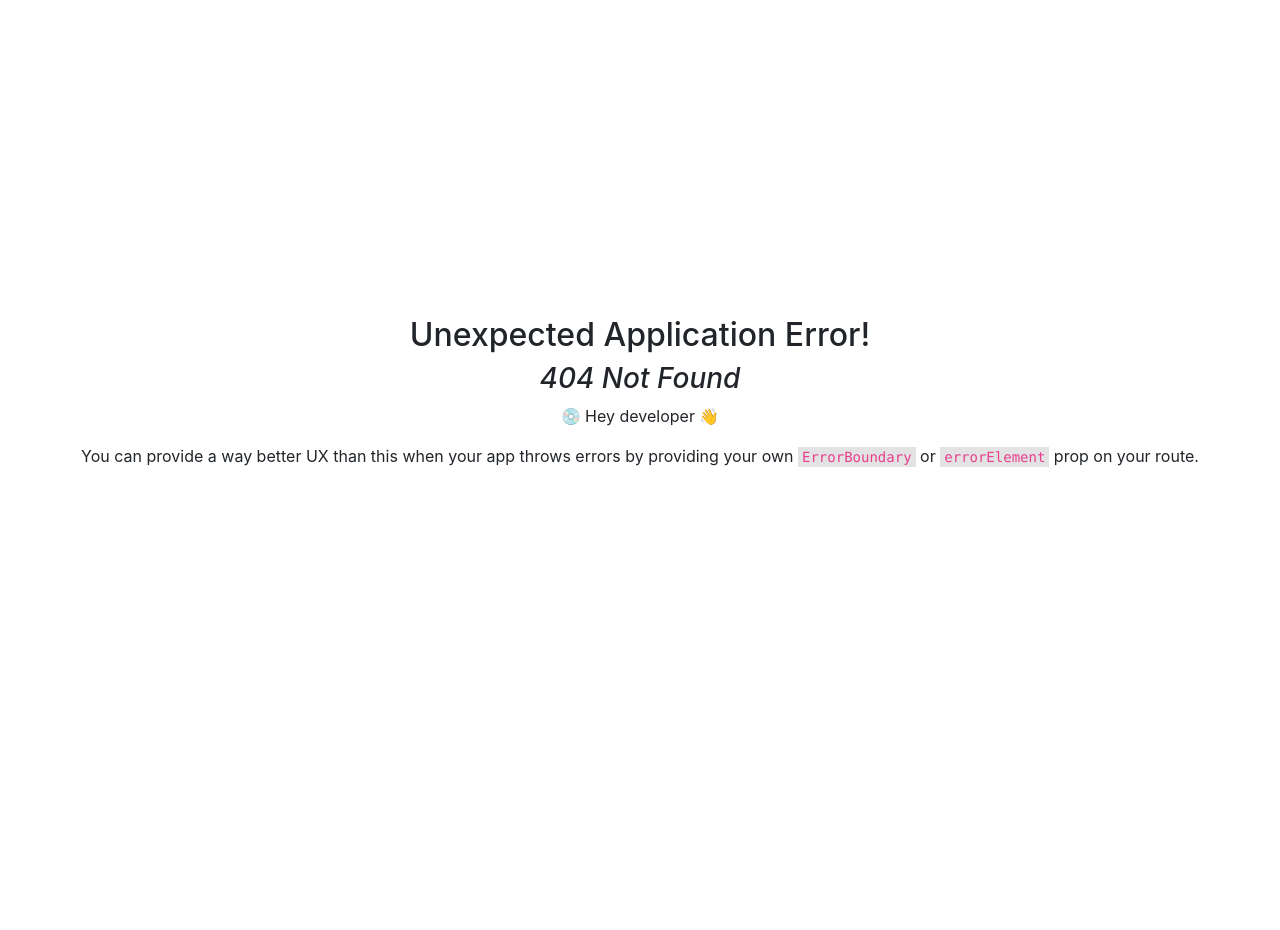
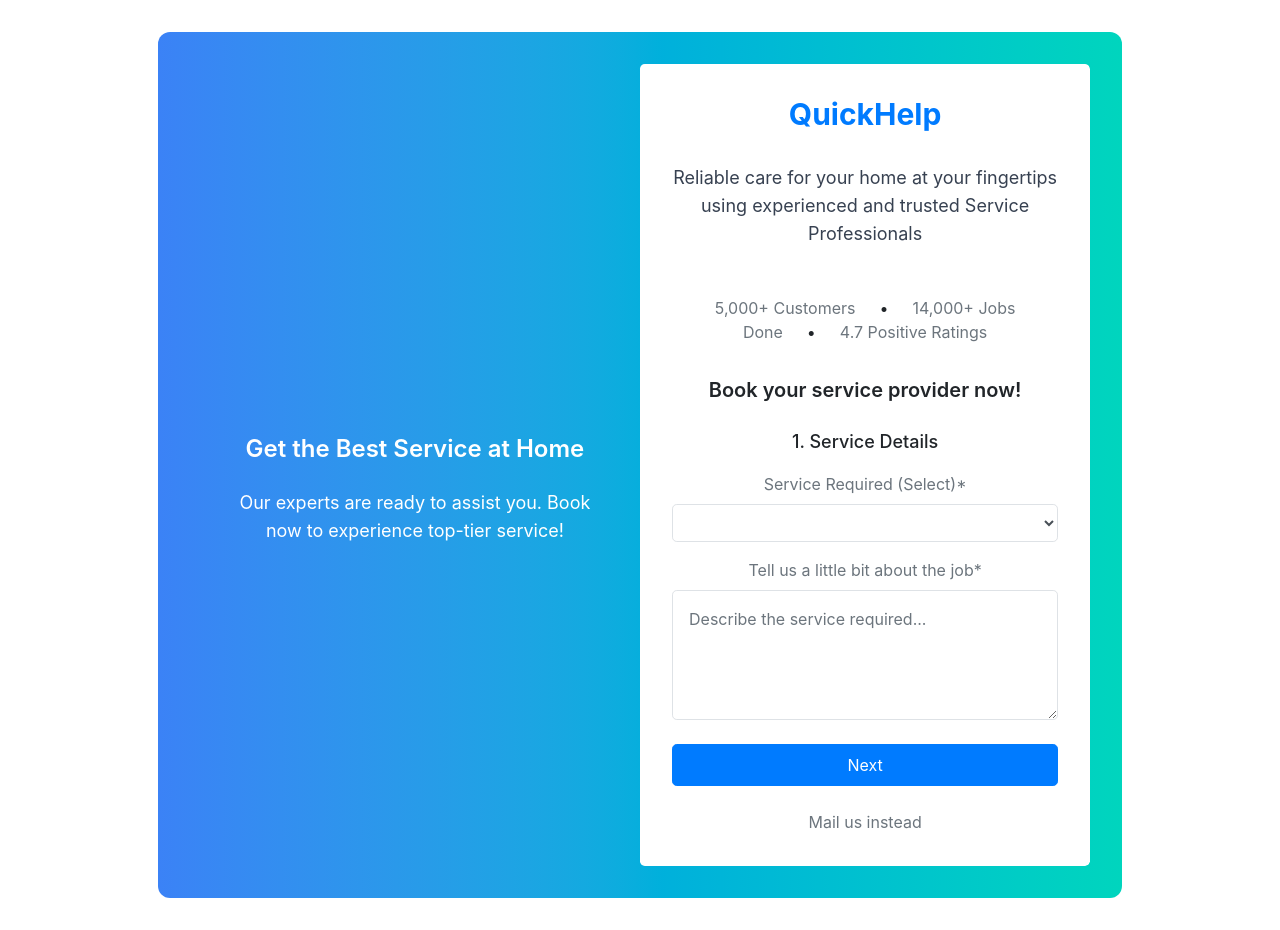
Before and after one commit to ff786/Track-Tidy-Application--FE, a React (Vite) app: page /Services in a window 1280 px wide. Before the commit this address had no page. Before the commit the page ends 800 px from the top, so only its background shows below. Built offline with nearby package versions, Linux system fonts and the light colour scheme.

Commit message:
Tailwind CSS Config

```diff
--- a/src/App.jsx
+++ b/src/App.jsx
@@ -2,6 +2,7 @@ import React, { useState } from 'react'
 import './App.css'
 
 import Login from './Components/HomeIndexLogin/IndexLogin.jsx'
+import UserServices from './Components/TrackServicesHome/UserServices.jsx'
 
 import {
     createBrowserRouter,
@@ -12,6 +13,10 @@ const router = createBrowserRouter([
     {
         path: '/',
         element: <div> <Login /> </div>
+    },
+    {
+        path: '/Services',
+        element: <div> <UserServices /> </div>
     },
 ])
 
--- /dev/null
+++ b/src/Components/TrackServicesHome/UserServiceInput.jsx
@@ -0,0 +1,79 @@
+import React from 'react';
+import ServiceLady from './../../assets/ServiceLady.png';
+
+const ServiceInput = () => {
+  return (
+    <div className="bg-gradient-to-r from-blue-500 to-teal-400 p-8 rounded-xl overflow-hidden">
+      <div className="flex flex-col lg:flex-row items-center justify-between rounded-lg overflow-hidden">
+
+        {/* Left side (Image Section with Overlay) */}
+        <div
+          className="relative w-full lg:w-1/2 h-full bg-cover bg-center"
+          style={{ backgroundImage: `url(${ServiceLady})` }} // Correct image path
+        >
+          <div className="absolute inset-0 bg-black opacity-40 rounded-lg"></div>
+          <div className="absolute inset-0 flex flex-col justify-center items-center text-white p-8">
+            <h2 className="text-2xl font-semibold text-center mb-4">Get the Best Service at Home</h2>
+            <p className="text-lg text-center">
+              Our experts are ready to assist you. Book now to experience top-tier service!
+            </p>
+          </div>
+        </div>
+
+        {/* Right side (Form Section) */}
+        <div className="bg-white p-8 rounded-lg w-full lg:w-1/2 flex flex-col justify-center">
+          <h1 className="text-3xl font-bold text-center text-primary mb-4">QuickHelp</h1>
+          <p className="text-lg text-center mt-2 mb-6 text-gray-700">
+            Reliable care for your home at your fingertips using experienced and trusted Service Professionals
+          </p>
+          <div className="text-center mt-6">
+            <span className="text-muted">5,000+ Customers</span>
+            <span className="mx-4">•</span>
+            <span className="text-muted">14,000+ Jobs Done</span>
+            <span className="mx-4">•</span>
+            <span className="text-muted">4.7 Positive Ratings</span>
+          </div>
+
+          <div className="mt-8 space-y-6">
+            <h2 className="text-xl font-semibold text-center mb-4">Book your service provider now!</h2>
+
+            <div className="space-y-4">
+              <h3 className="text-lg font-medium">1. Service Details</h3>
+              <div className="form-group">
+                <label className="text-muted mb-2 block">Service Required (Select)*</label>
+                <select className="form-control block w-full border border-gray-300 rounded-lg p-3 bg-gray-50">
+                  <option value="">Select...</option>
+                  <option value="plumbing">Plumbing</option>
+                  <option value="cleaning">Cleaning</option>
+                  <option value="electrician">Electrician</option>
+                </select>
+              </div>
+
+              <div className="form-group">
+                <label className="text-muted mb-2 block">Tell us a little bit about the job*</label>
+                <textarea
+                  className="form-control block w-full border border-gray-300 rounded-lg p-3 bg-gray-50"
+                  rows="4"
+                  required
+                  placeholder="Describe the service required..."
+                ></textarea>
+              </div>
+            </div>
+
+            <div className="text-center mt-6">
+              <button className="btn btn-primary w-full py-2 rounded-lg hover:bg-primary-dark transition duration-200">
+                Next
+              </button>
+            </div>
+
+            <div className="mt-4 text-center">
+              <span className="text-muted">Mail us instead</span>
+            </div>
+          </div>
+        </div>
+      </div>
+    </div>
+  );
+};
+
+export default ServiceInput;
--- /dev/null
+++ b/src/Components/TrackServicesHome/UserServices.jsx
@@ -0,0 +1,14 @@
+import React from 'react'
+import ServiceInput from './UserServiceInput.jsx'
+
+
+const UserServices = () => {
+
+    return(
+        <div><ServiceInput /> </div>
+
+    );
+
+}
+
+export default UserServices;
```
Also changed, not shown: src/assets/ServiceLady.png (added).
